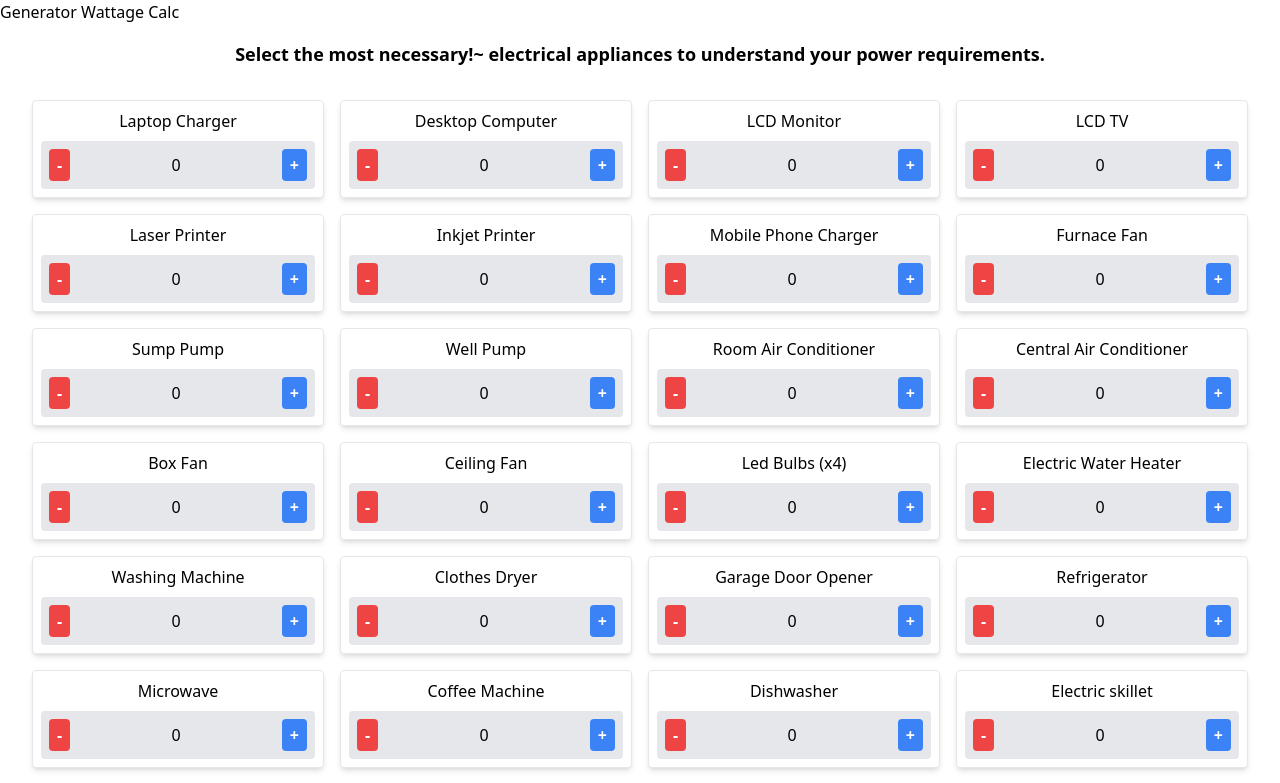
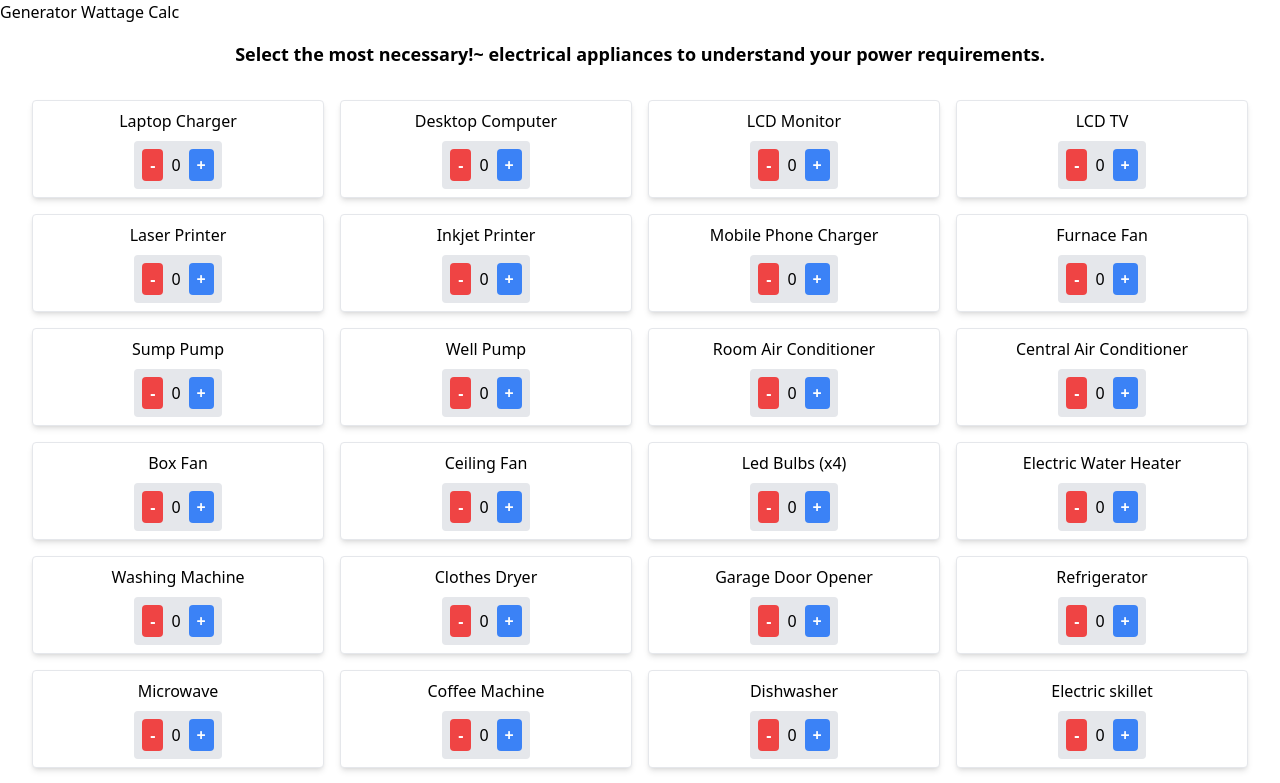
Before and after one commit to rmilejcz/rmilejc-calc, a Svelte app: page / in a window 1280 px wide. Shown: the top 783 px of the page. Built offline with nearby package versions, Linux system fonts and the light colour scheme.

Commit message:
restyling layout

```diff
--- a/src/pages/GeneratorWattage.svelte
+++ b/src/pages/GeneratorWattage.svelte
@@ -189,7 +189,7 @@ let appliances = [
       <div class="flex flex-col justify-between items-center border rounded p-2 bg-white shadow-md">
         <span class="mb-2">{appliance.alt}</span>
         <div class="flex justify-center w-full">
-          <div class="flex justify-between items-center bg-gray-200 p-2 rounded max-w-xs w-full">
+          <div class="flex justify-between items-center bg-gray-200 p-2 rounded max-w-min w-full">
             <button on:click={() => decrementCounter(appliance.id)} class="bg-red-500 hover:bg-red-700 text-white font-bold py-1 px-2 rounded">
               -
             </button>
```
